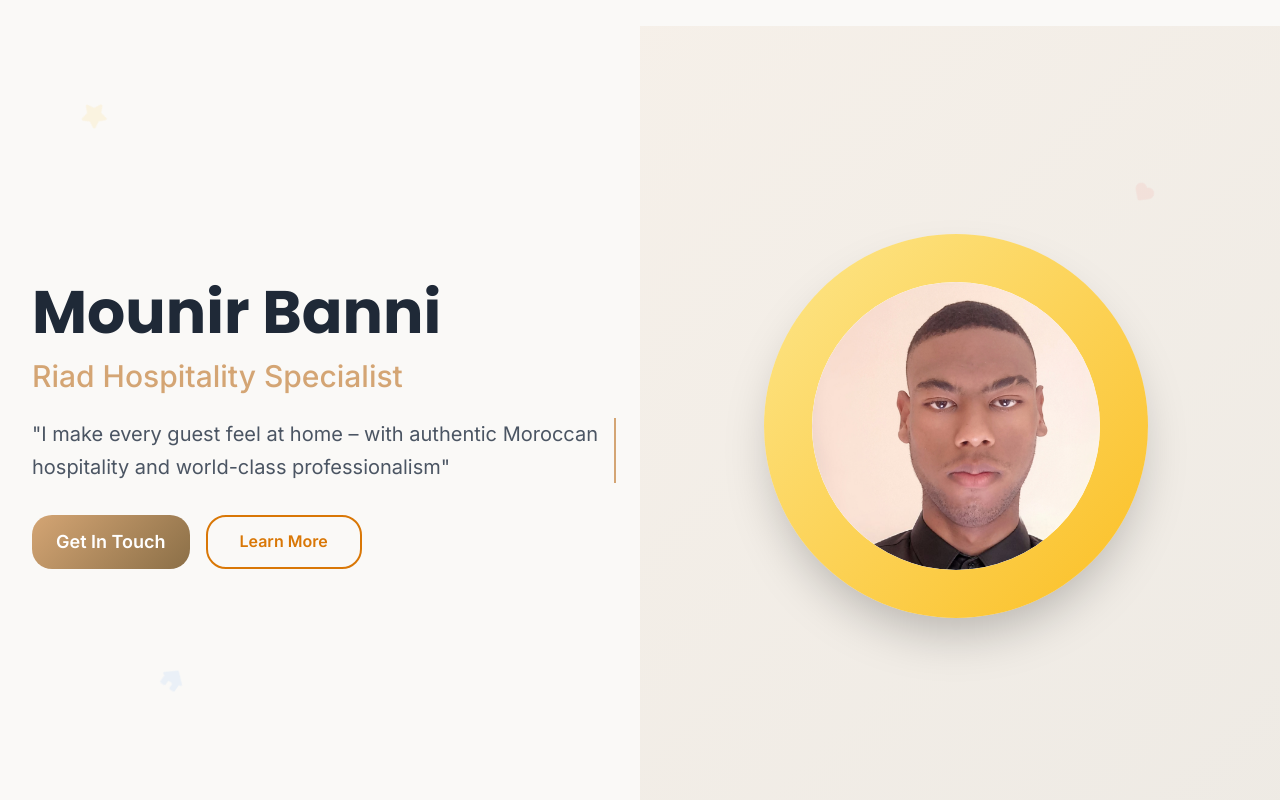
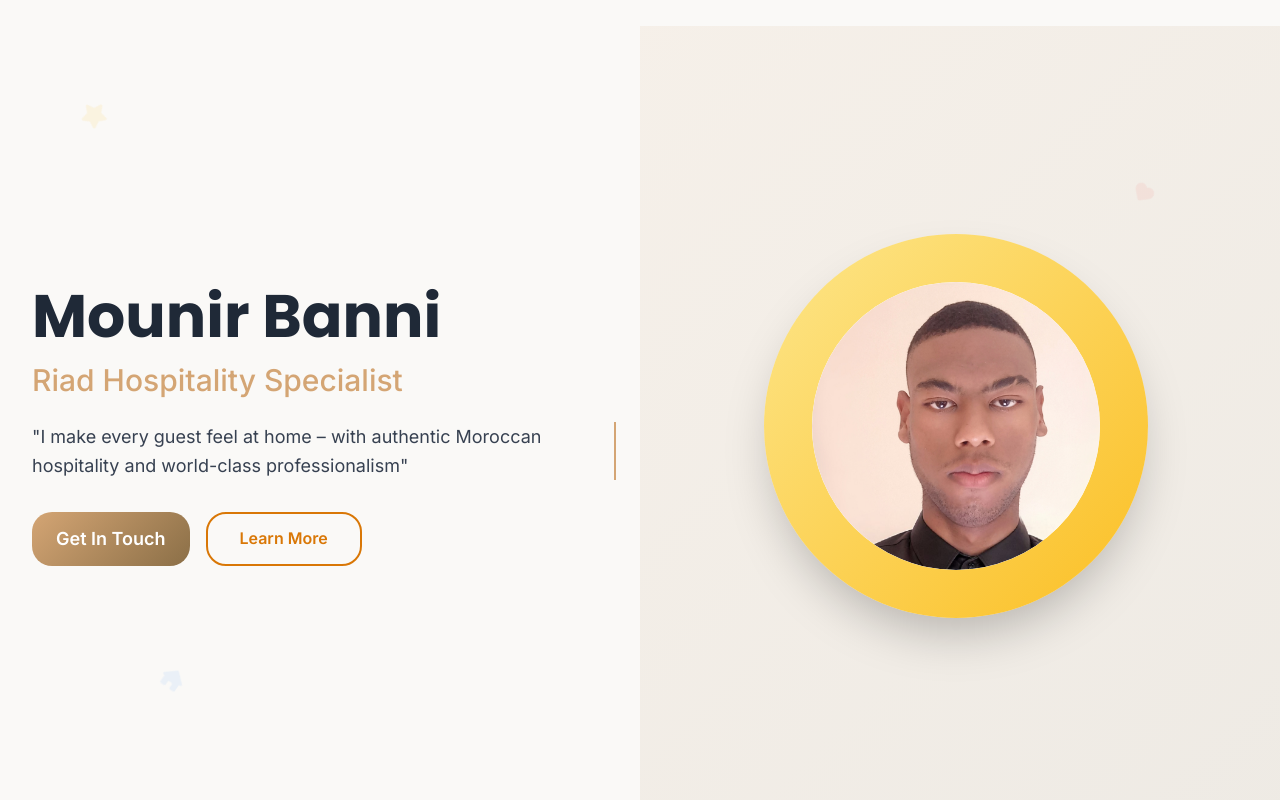
Before and after one commit to mounirbeni/Html, a plain HTML site: page Index.html in a window 1280 px wide. Shown: the top 800 px of the page. Drawn offline with nearby package versions, Linux system fonts and the light colour scheme.

Commit message:
Index.html

```diff
--- a/Index.html
+++ b/Index.html
@@ -498,9 +498,9 @@ section,
                 <h2 class="text-2xl lg:text-3xl font-medium mb-6" style="color: var(--primary-color);">
                     Riad Hospitality Specialist
                 </h2>
-                <p class="text-xl text-gray-600 mb-8 leading-relaxed">
-                    "I make every guest feel at home – with authentic Moroccan hospitality and world-class professionalism"
-                </p>
+                <p class="text-lg text-gray-700 leading-relaxed mb-8 max-w-2xl">
+  "I make every guest feel at home – with authentic Moroccan hospitality and world-class professionalism"
+</p>
                 <div class="flex flex-col sm:flex-row gap-4">
                     <button class="btn-primary px-8 py-3 text-lg" onclick="scrollToSection('contact')">
                         Get In Touch
```
